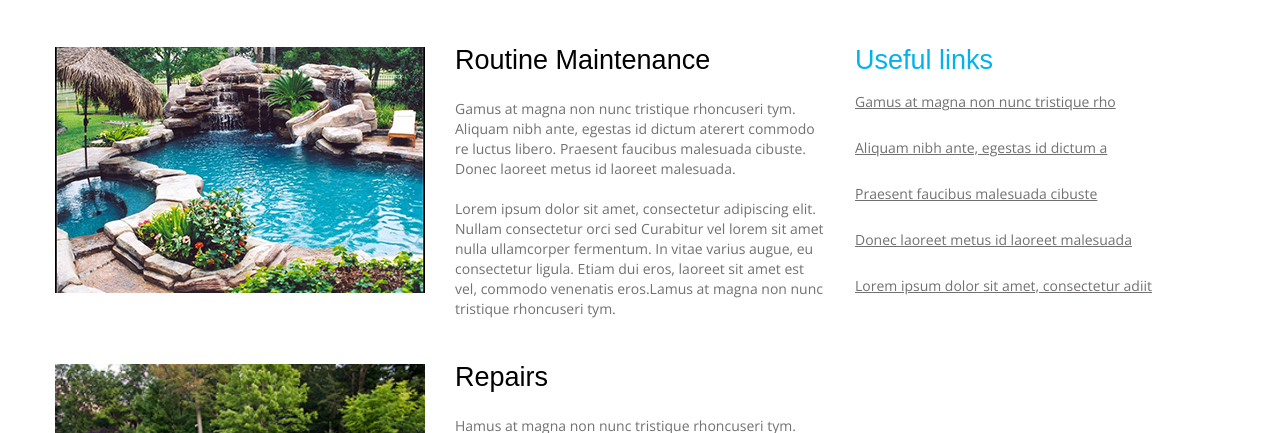
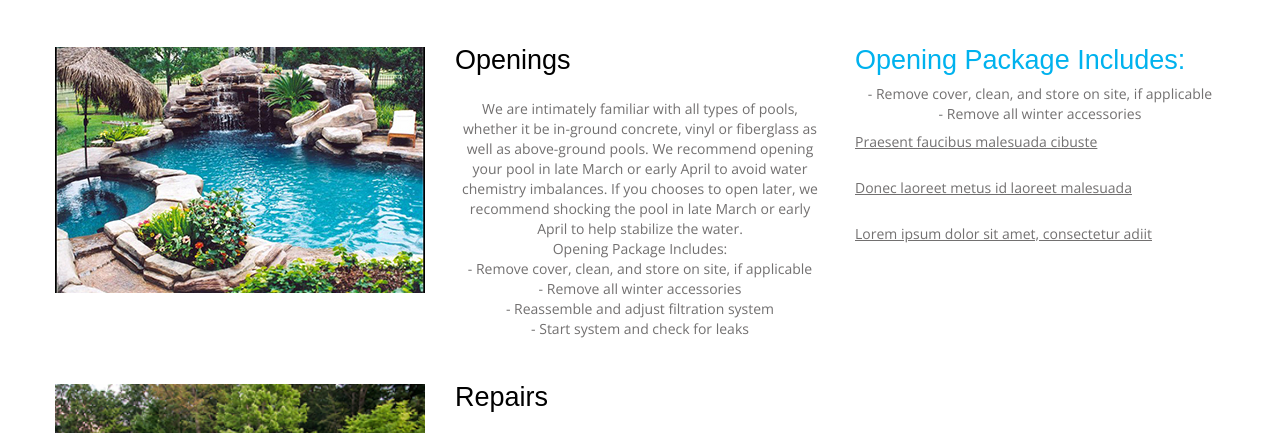
Before and after one commit to ieshera/mitchspoolservice.github.io, a plain HTML site: page index-3.html in a window 1280 px wide. Shown: the part 316-749 px from the top of the page. Drawn offline with nearby package versions, Linux system fonts and the light colour scheme; a web font is replaced by a local one.

Commit message:
Testing adding tet and bullets to Services page.

```diff
--- a/css/grid.css
+++ b/css/grid.css
@@ -192,6 +192,12 @@ table {
 .grid_4 {
   width: 370px;
 }
+.container .row .grid_4 {
+}
+.container .row .grid_4 {
+}
+
+
 .grid_3 {
   width: 270px;
 }
--- a/css/style.css
+++ b/css/style.css
@@ -637,7 +637,8 @@ p {
   margin-bottom: 45px;
 }
 .index-3 .block-1 p {
-  line-height: 20px;
+	line-height: 20px;
+	text-align: center;
 }
 .index-3 .block-2 {
   padding: 110px 0 70px;
--- a/index-3.html
+++ b/index-3.html
@@ -92,8 +92,14 @@
 						</div>
 						<div class="grid_4">
 
-							<h5><a href="#">Routine Maintenance</a></h5>
-							<p>Gamus at magna non nunc tristique rhoncuseri tym. Aliquam nibh ante, egestas id dictum aterert commodo re luctus libero. Praesent faucibus malesuada cibuste. Donec laoreet metus id laoreet malesuada. <br><br> Lorem ipsum dolor sit amet, consectetur adipiscing elit. Nullam consectetur orci sed Curabitur vel lorem sit amet nulla ullamcorper fermentum. In vitae varius augue, eu consectetur ligula. Etiam dui eros, laoreet sit amet est vel, commodo venenatis eros.Lamus at magna non nunc tristique rhoncuseri tym. </p>
+						  <h5><a href="#">Openings</a></h5>
+						  <p>We are intimately familiar with all types of pools, whether it be in-ground concrete, vinyl or fiberglass as well as above-ground pools. We recommend opening your pool in late March or early April to avoid water chemistry imbalances. If you chooses to open later, we recommend shocking the pool in late March or early April to help stabilize the water.</p>
+						  <p>Opening Package Includes:</p>
+						  <p> - Remove cover, clean, and store on site, if applicable </p>
+						  <p> - Remove all winter accessories </p>
+                          <p> - Reassemble and adjust filtration system </p>
+                          <p> - Start system and check for leaks </p>
+
 						</div>
                         <a name="Repairs" id="Repairs"></a>
 					</article>
@@ -140,10 +146,10 @@
 					</article>
 				</div>
 				<div class="grid_4">
-					<h5 class="h5__mod"><a href="#">Useful links</a></h5>
+					<h5 class="h5__mod"><a href="#">Opening Package Includes:</a></h5>
 					<ul>
-						<li><a href="#">Gamus at magna non nunc tristique rho</a></li>
-						<li><a href="#">Aliquam nibh ante, egestas id dictum a</a></li>
+						<p><a>- Remove cover, clean, and store on site, if applicable</a></p>
+						<p><a>- Remove all winter accessories</a></p>
 						<li><a href="#">Praesent faucibus malesuada cibuste</a></li>
 						<li><a href="#">Donec laoreet metus id laoreet malesuada</a></li>
 						<li><a href="#">Lorem ipsum dolor sit amet, consectetur adiit </a></li>
```
